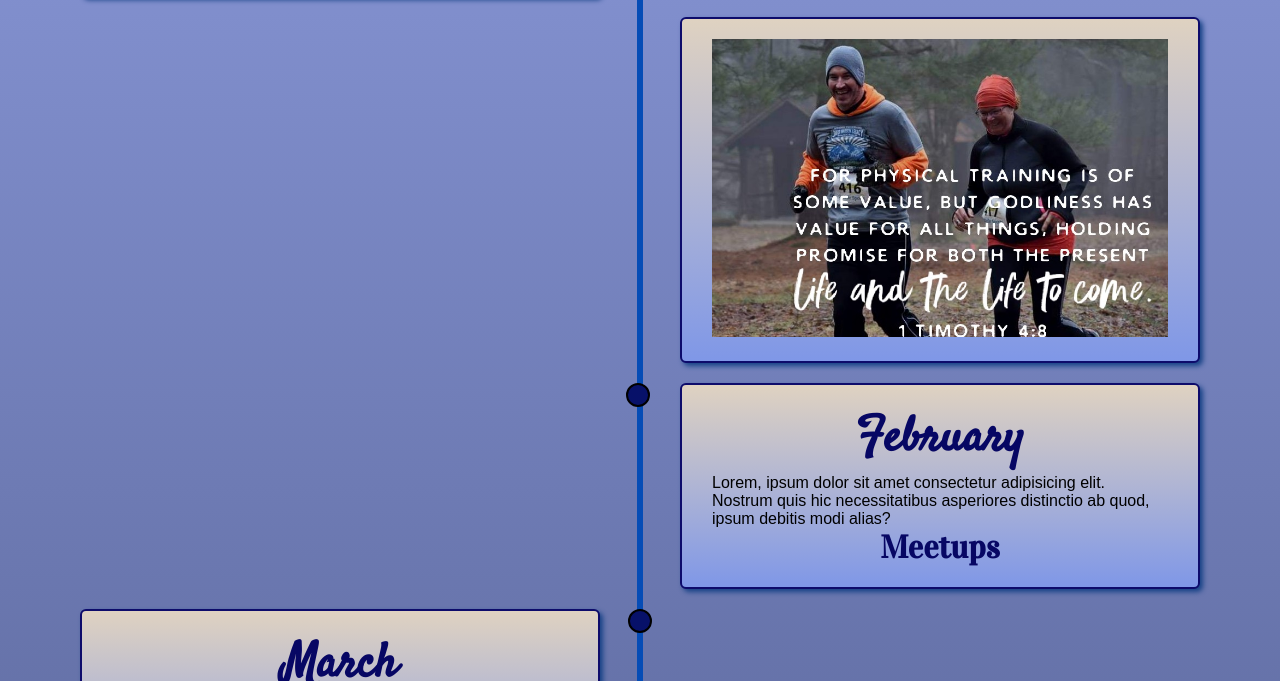
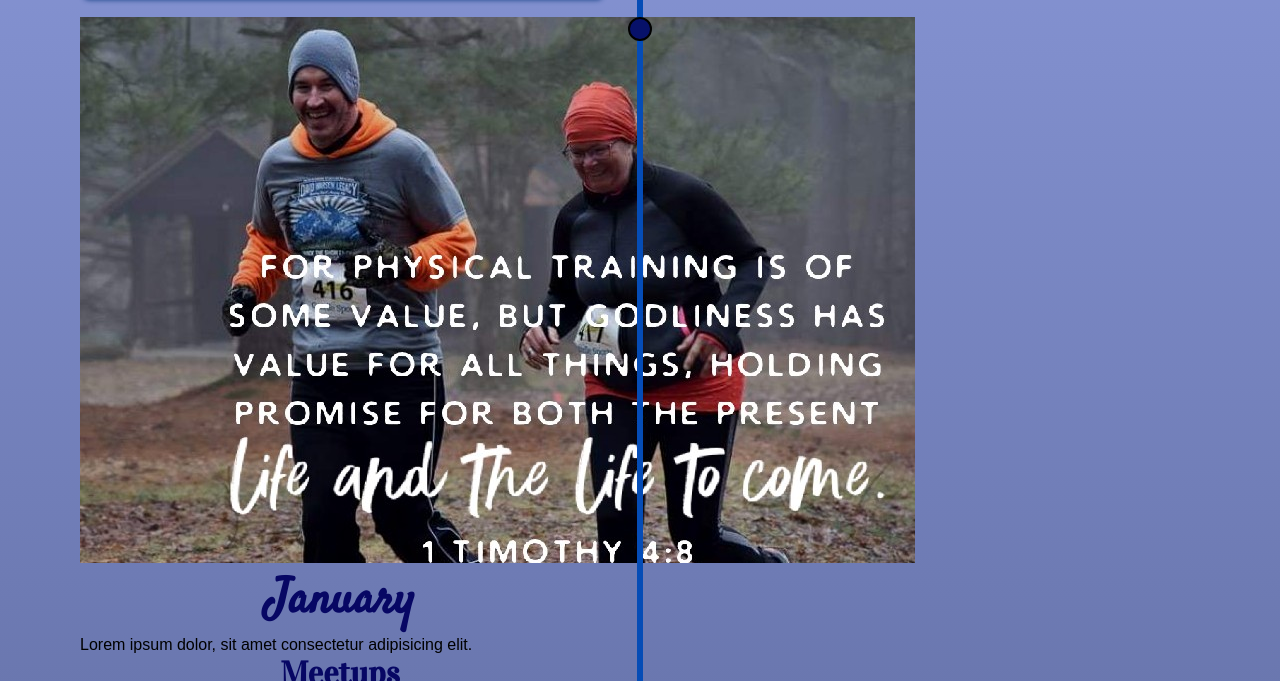
Before and after one commit to Ramona-Saintandre/2019-timeline-reflection, a plain HTML site: page index.html in a window 1280 px wide. Shown: the part 459-1140 px from the top of the page. Drawn offline with Linux system fonts and the light colour scheme.

Commit message:
created card branch, to do 3d card

```diff
--- a/index.html
+++ b/index.html
@@ -50,12 +50,32 @@
             </div>
         </div>
 
-        <div class="left-imgbox" id="imgbox">
+
+<!-- card -->
+<div class="container">
+    <div class="card">
+        <div class="imgBox"></div>
+        <img src="/images/1strun2019.jpg" alt="Yankee Springs 10k">
+    </div>
+    <div class="details">
+        <h2>January
+
+        </h2>
+        <p>Lorem ipsum dolor, sit amet consectetur adipisicing elit. </p>
+        <ul class="meetups">
+            <h3>Meetups</h3>
+            <li></li>
+            <li></li>
+            <li></li>
+        </ul>
+    </div>
+</div>
+        <!-- <div class="left-imgbox" id="imgbox">
             <div id="image-content">
                <img src="/images/1strun2019.jpg" alt="yankee springs 10k">
             </div>
-        </div>
-
+        </div> -->
+<!-- end of card  -->
         <!-- February -->
         <div class="right container">
             <div class="contents">
--- a/style.css
+++ b/style.css
@@ -22,6 +22,7 @@ body {
        background-color: rgb(6, 19, 63);
        color:rgb(152, 163, 224);
    } */
+   /* header */
 section {
   position: relative;
   width: 100%;
@@ -61,6 +62,8 @@ section .hdr-content p{
 COLOR:rgb(22, 18, 80);
 font-size: 1.2em;
 }
+/* header closing */
+
    h1{
 font-family:"Abril",sans-serif ;
 color:rgb(99, 106, 128);
@@ -86,7 +89,7 @@ li{
     text-align: center;
     color:blue;
 }
-
+/* timeline in the middle of the page  */
 .timeline-container {
     position: relative;
     max-width: 1200px;
@@ -153,40 +156,43 @@ li{
     border: 2px solid rgb(13, 11, 107);
   }
 
+
+
+
   /* image container */
 
-  #imgbox {
+  /* #imgbox {
     padding: 10px 40px;
     position: relative;
     background-color: inherit;
     width: 50%;
   }
  /* The actual content */
-  #image-content {
+  /* #image-content {
     padding: 20px 30px;
     background-color: #10114b;
     background-image: repeating-linear-gradient(rgb(223, 210, 193), rgb(127, 151, 231)); box-shadow: 3px 3px 5px  #174286;
     position: relative;
     border-radius: 6px;
     border: 2px solid rgb(13, 11, 107);
-  }
-  img{
+  } */
+  /* img{
      height:100% ;
      width:100%;
 
-  }
+  } */
    /* Place the container to the left */
-.left-imgbox {
+/* .left-imgbox {
     left: 50%;
-  }
+  } */
 
   /* Place the container to the right */
-  .right-imgbox {
+  /* .right-imgbox {
     left: 0;
 
-  }
+  } */
   /* Fix the circle for containers on the right side */
 
-.right-imgbox::after {
+/* .right-imgbox::after {
     left: -14px;
-  }
+  }  */
```
